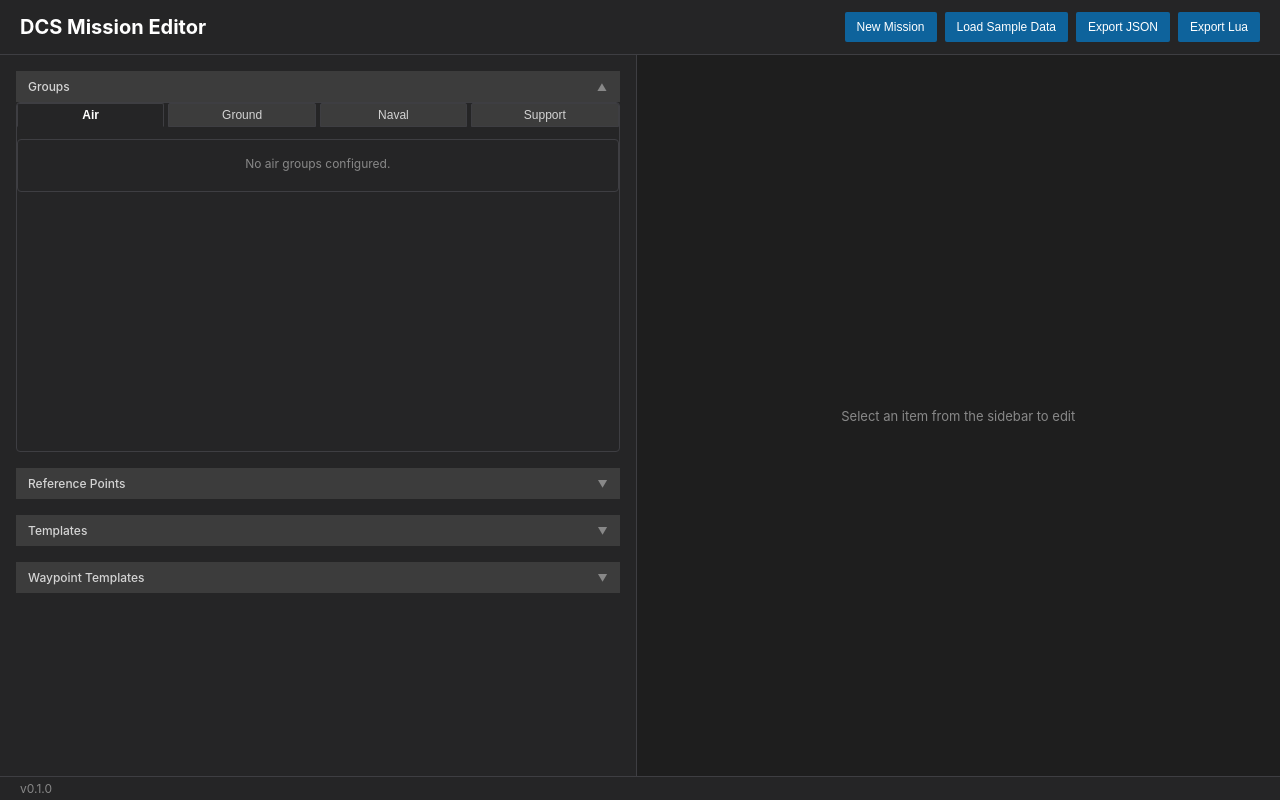
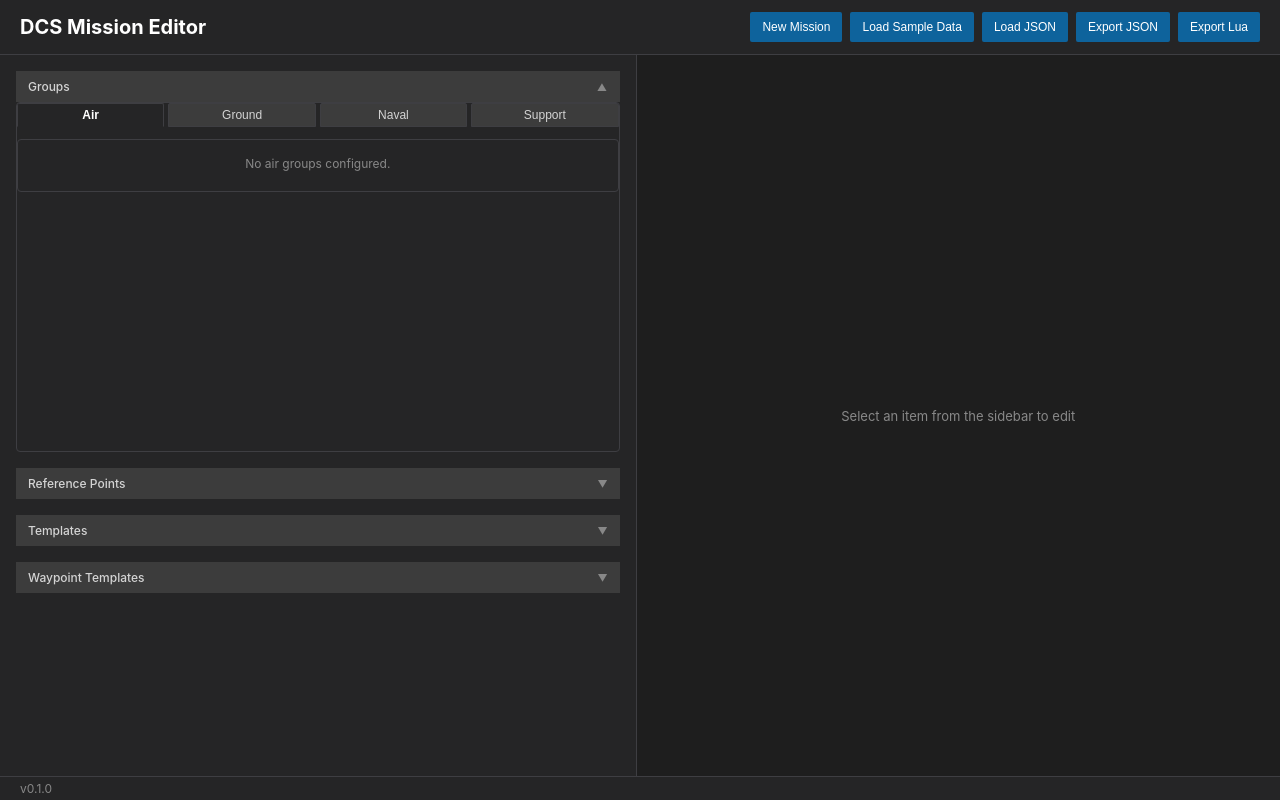
Before and after one commit to smo921/dcsAutomation, a Vue app in the folder mission-editor/: page / in a window 1280 px wide. Built offline with nearby package versions, Linux system fonts and the light colour scheme.

Commit message:
Add load json button
Load any json file into the mission editor, not just sample data.

```diff
--- a/mission-editor/src/preload/preload.js
+++ b/mission-editor/src/preload/preload.js
@@ -16,7 +16,7 @@
 
   // Configuration loading
   config: {
-    loadJson: (filePath) => ipcRenderer.invoke('config:load-json', filePath),
+    loadJson: () => ipcRenderer.invoke('config:load-json'),
     loadSample: () => ipcRenderer.invoke('config:load-sample')
   },
 
--- a/mission-editor/src/renderer/src/App.vue
+++ b/mission-editor/src/renderer/src/App.vue
@@ -3,10 +3,11 @@
     <header class="app-header">
       <h1>DCS Mission Editor</h1>
       <nav class="header-nav">
-        <button @click="onNewMission">New Mission</button>
-        <button @click="onLoadSample">Load Sample Data</button>
-        <button @click="onExportJson">Export JSON</button>
-        <button @click="onExportLua">Export Lua</button>
+        <Button @click="onNewMission" variant="primary">New Mission</Button>
+        <Button @click="onLoadSample" variant="primary">Load Sample Data</Button>
+        <Button @click="onLoadJson" variant="primary">Load JSON</Button>
+        <Button @click="onExportJson" variant="primary">Export JSON</Button>
+        <Button @click="onExportLua" variant="primary">Export Lua</Button>
       </nav>
     </header>
 
@@ -126,6 +127,7 @@
 import ReferencePointDetailEditor from './components/refpoints/ReferencePointDetailEditor.vue'
 import CollapsibleSection from './components/CollapsibleSection.vue'
 import { useResize } from './composables/useResize'
+import { Button } from './components/ui'
 
 // Stores
 const refpointsStore = useRefpointsStore()
@@ -177,17 +179,17 @@
 // Status tracking
 const status = ref({ message: '', type: 'info' })
 
-// Menu handlers
-const onLoadSample = async () => {
+// Shared config loading helper
+const loadConfig = async (loadFn, successMessage) => {
   try {
     // Close the group editor if it's open to prevent watcher conflicts
     selectedGroupIndex.value = null
     groupManagerRef.value?.setSyncing(true)
     await nextTick()
 
-    const result = await window.api?.config?.loadSample?.()
+    const result = await loadFn()
     if (result?.success) {
-      // Clear existing data and load sample
+      // Clear existing data and load config
       refpointsStore.clear()
       templatesStore.clear()
       refpointsStore.loadFromFullConfig(result.config)
@@ -198,16 +200,21 @@
         groups.value = result.config.groups
       }
 
-      setStatus('Sample data loaded successfully', 'success')
+      setStatus(successMessage, 'success')
     } else {
-      setStatus(`Failed to load sample: ${result?.error || 'Unknown error'}`, 'error')
+      setStatus(`Failed to load: ${result?.error || 'Unknown error'}`, 'error')
     }
   } catch (e) {
-    setStatus(`Error loading sample: ${e.message}`, 'error')
+    setStatus(`Error loading: ${e.message}`, 'error')
   } finally {
     groupManagerRef.value?.setSyncing(false)
   }
 }
+
+// Menu handlers
+const onLoadJson = () => loadConfig(window.api?.config?.loadJson, 'Configuration loaded successfully')
+
+const onLoadSample = () => loadConfig(window.api?.config?.loadSample, 'Sample data loaded successfully')
 
 const onNewMission = () => {
   // Ask for confirmation before clearing all data
```
Also changed, not shown: mission-editor/src/main/index.js (+16 -4 lines), mission-editor/config/README.md (added), 2 other files (tests, documents, lock files or other folders).
